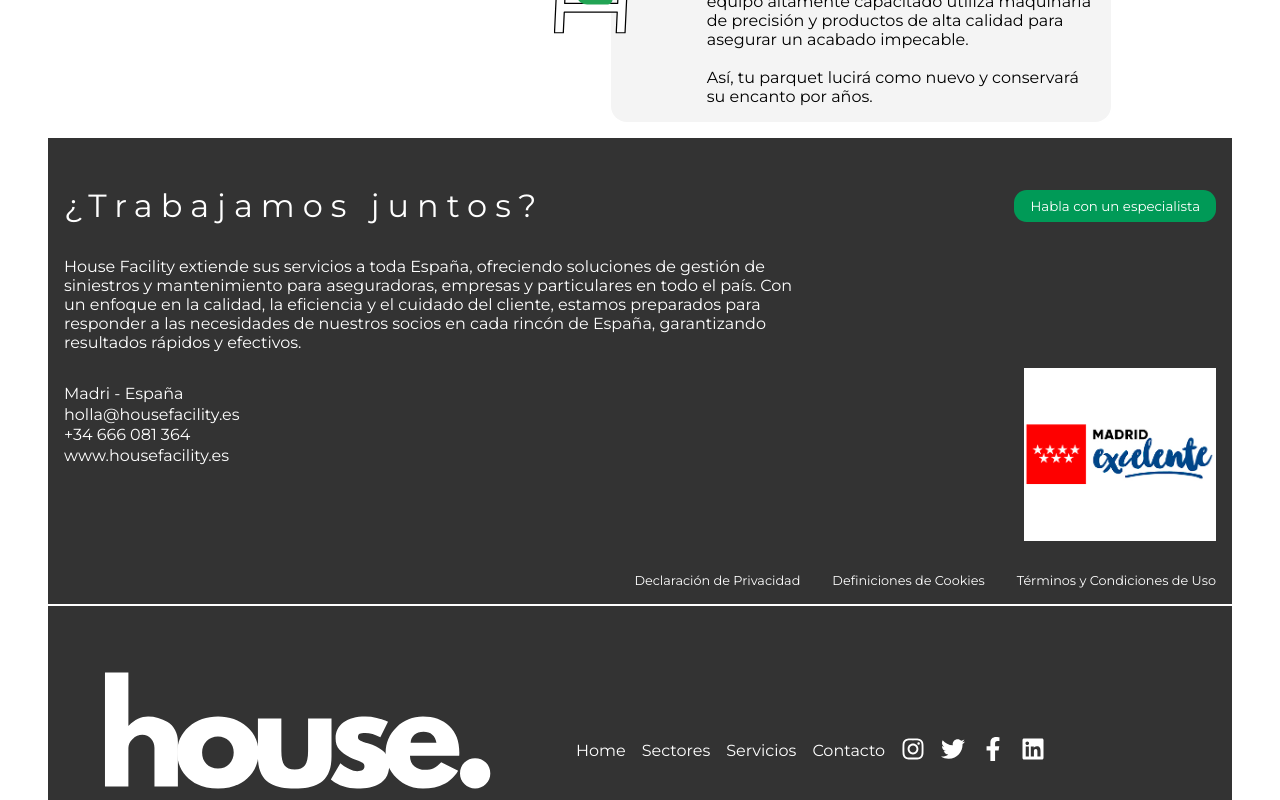
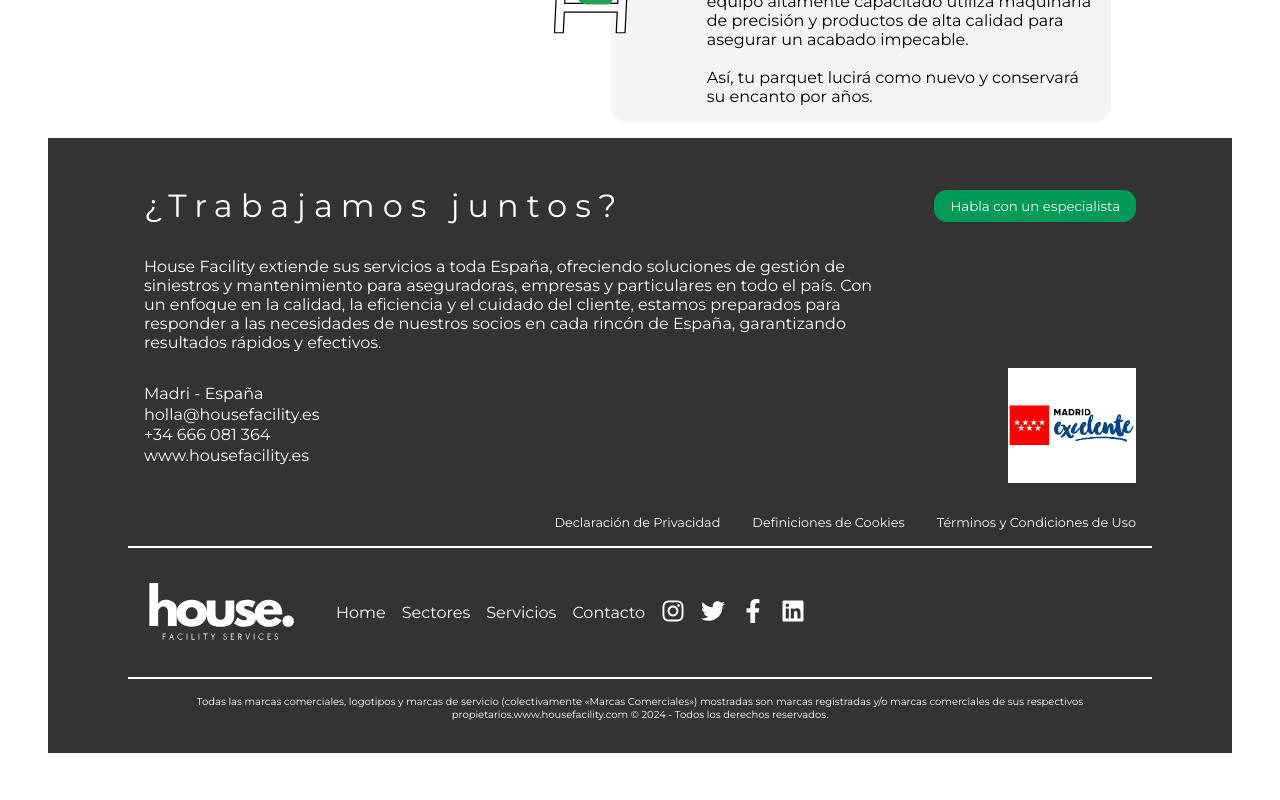
Before and after one commit to ogiovannilima/house-fs, a React (Vite) app: page / in a window 1280 px wide. Shown: the part 5820-6620 px from the top of the page. After the commit the page ends 6573 px from the top, so only its background shows below. Built offline with nearby package versions, Linux system fonts and the light colour scheme.

Commit message:
desktop sized

```diff
--- a/src/pages/Home/styles.ts
+++ b/src/pages/Home/styles.ts
@@ -528,6 +528,7 @@ export const ContactPage = styled.section`
 
   @media (min-width: 481px) {
     // Para tablet
+    padding: 2rem 5rem;
   }
 
   @media (min-width: 1025px) {
@@ -600,6 +601,9 @@ export const ContactBoxLocal = styled.div`
 
   @media (min-width: 1025px) {
     // Para desktop
+    img {
+      width: 10vw;
+    }
   }
 `;
 
@@ -659,10 +663,17 @@ export const Footer = styled.div`
   @media (min-width: 481px) {
     // Para tablet
     flex-direction: row;
+    img {
+      width: 30vw;
+    }
   }
 
   @media (min-width: 1025px) {
     // Para desktop
+
+    img {
+      width: 15vw;
+    }
   }
 `;
 
```
